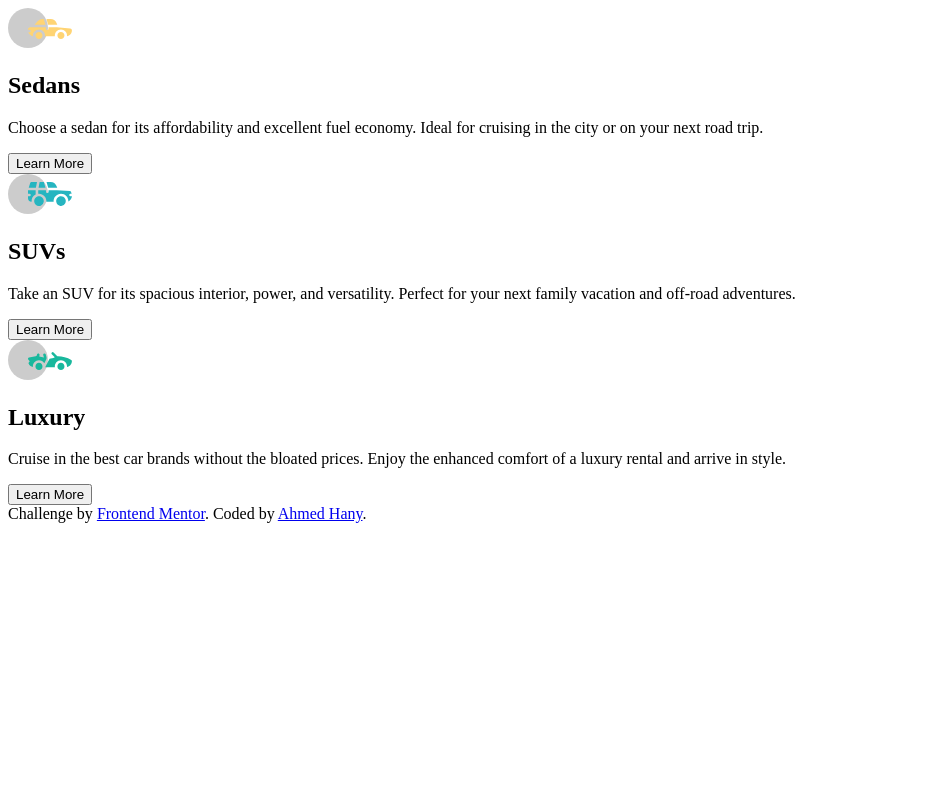
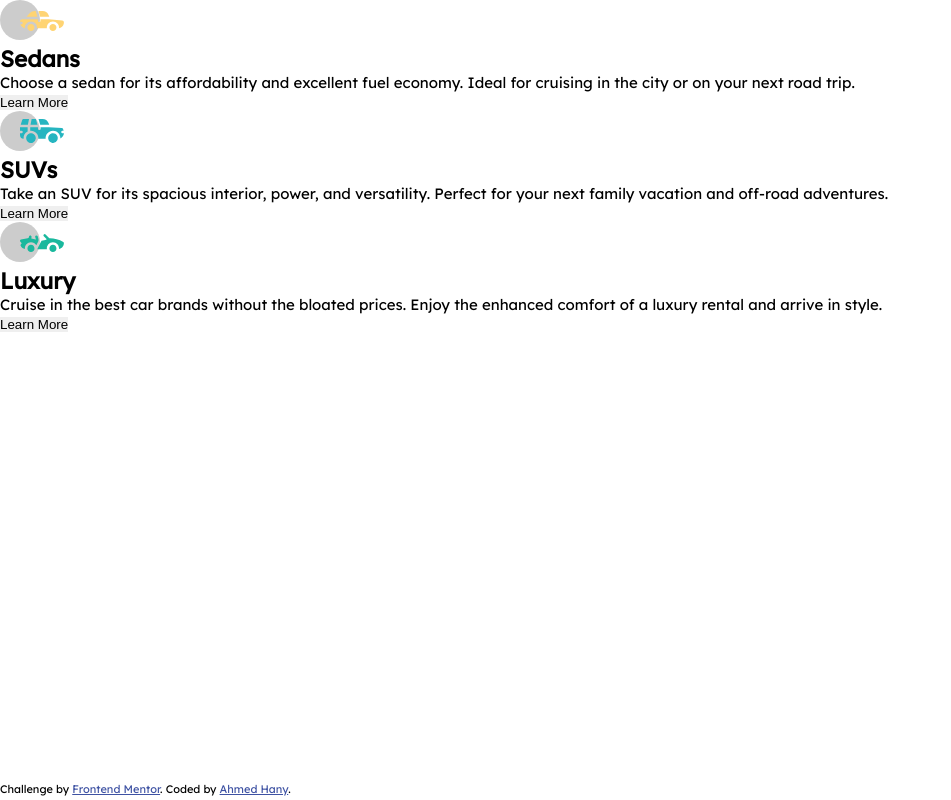
Before and after one commit to ahmedhanyh/3-column-preview-card-component, a website: page index.html in a window 1280 px wide. Shown: the whole page, without its empty margins (0-951 px from the left). Drawn offline with Linux system fonts and the light colour scheme.

Commit message:
Restructure HTML content
- Wrap cards' contents in a new .card__contents element.
- Add new classes and rename some old ones.

```diff
--- a/index.html
+++ b/index.html
@@ -10,51 +10,58 @@
       sizes="32x32"
       href="./images/favicon-32x32.png"
     />
+    <link rel="stylesheet" href="./style.css" />
 
     <title>Frontend Mentor | 3-column preview card component</title>
   </head>
   <body>
     <main class="main-content">
-      <div class="main-content__card">
+      <div class="main-content__card sedan">
+        <div class="card__contents">
           <img
-          class="card__icon"
+            class="contents__icon"
             src="./images/icon-sedans.svg"
             alt=""
             aria-hidden="true"
           />
-        <h2 class="card__heading">Sedans</h2>
-        <p class="card__description">
-          Choose a sedan for its affordability and excellent fuel economy. Ideal
-          for cruising in the city or on your next road trip.
+          <h2 class="contents__heading">Sedans</h2>
+          <p class="contents__description">
+            Choose a sedan for its affordability and excellent fuel economy.
+            Ideal for cruising in the city or on your next road trip.
           </p>
+        </div>
         <button class="card__button">Learn More</button>
       </div>
-      <div class="card">
+      <div class="main-content__card suv">
+        <div class="card__contents">
           <img
-          class="card__icon"
+            class="contents__icon"
             src="./images/icon-suvs.svg"
             alt=""
             aria-hidden="true"
           />
-        <h2 class="card__heading">SUVs</h2>
-        <p class="card__description">
-          Take an SUV for its spacious interior, power, and versatility. Perfect
-          for your next family vacation and off-road adventures.
+          <h2 class="contents__heading">SUVs</h2>
+          <p class="contents__description">
+            Take an SUV for its spacious interior, power, and versatility.
+            Perfect for your next family vacation and off-road adventures.
           </p>
+        </div>
         <button class="card__button">Learn More</button>
       </div>
-      <div class="card">
+      <div class="main-content__card luxury">
+        <div class="card__contents">
           <img
-          class="card__icon"
+            class="contents__icon"
             src="./images/icon-luxury.svg"
             alt=""
             aria-hidden="true"
           />
-        <h2 class="card__heading">Luxury</h2>
-        <p class="card__description">
+          <h2 class="contents__heading">Luxury</h2>
+          <p class="contents__description">
             Cruise in the best car brands without the bloated prices. Enjoy the
             enhanced comfort of a luxury rental and arrive in style.
           </p>
+        </div>
         <button class="card__button">Learn More</button>
       </div>
     </main>
```
Lines whose indentation alone changed are shown as unchanged.
